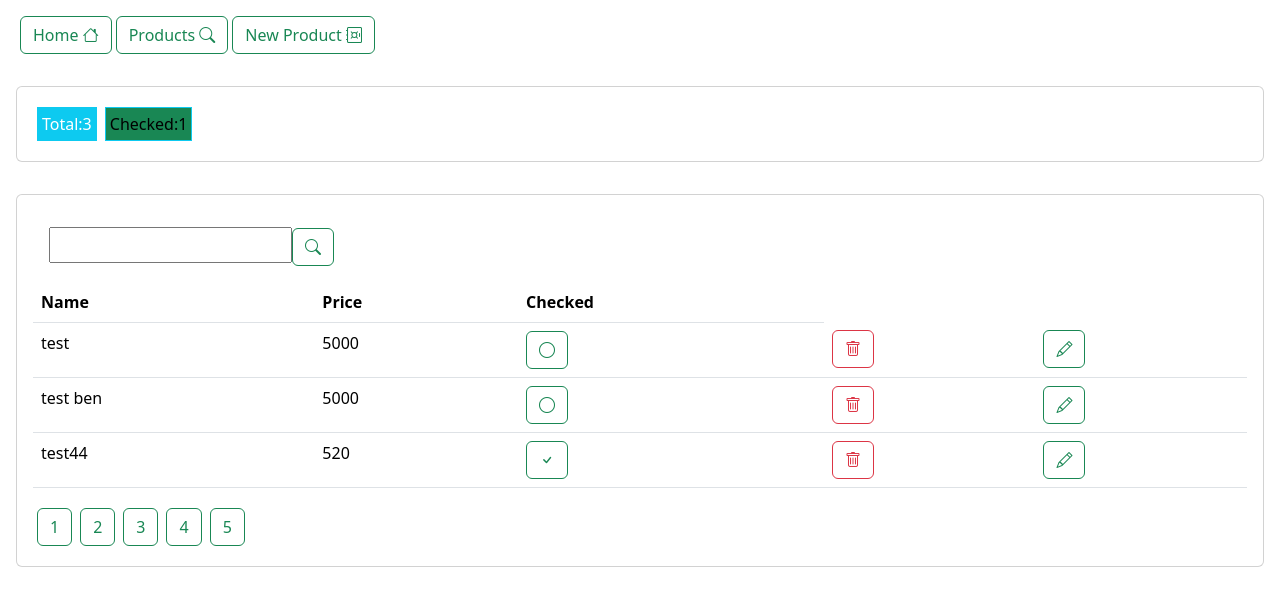
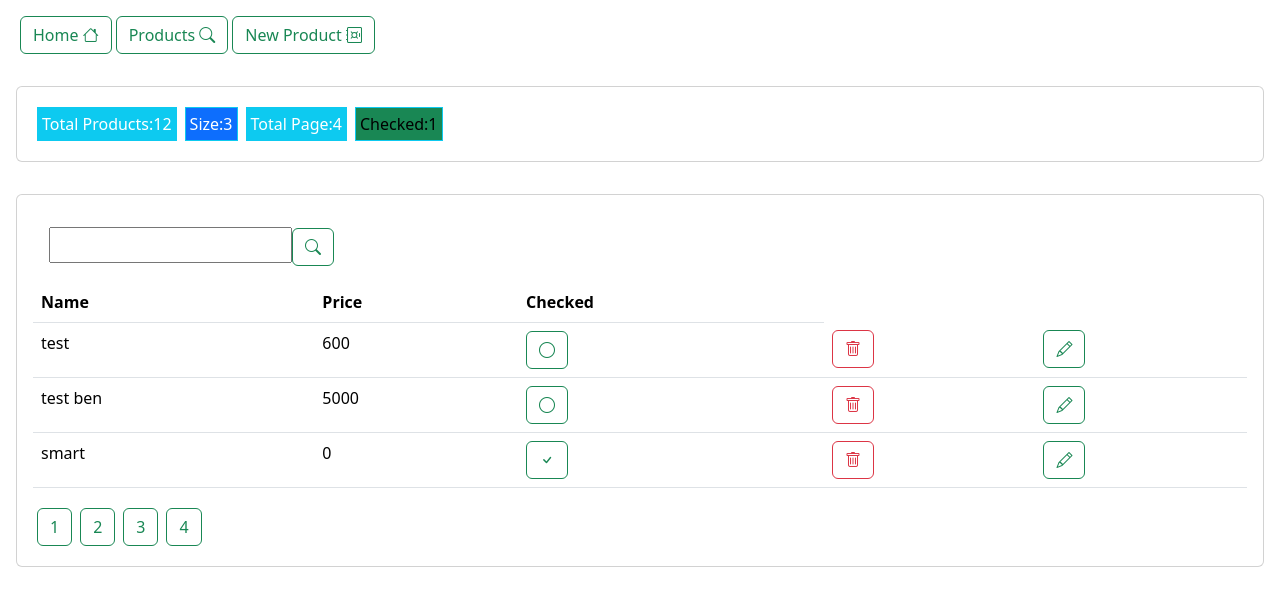
Before and after one commit to SalaheddineBensaghir/TP_Angular_Framework, an Angular app: page /products in a window 1280 px wide. Shown: the top 606 px of the page. Built offline with nearby package versions, Linux system fonts and the light colour scheme; data requests are answered from the project's data file.

Commit message:
version 4

```diff
--- a/data/db.json
+++ b/data/db.json
@@ -3,7 +3,7 @@
     {
       "id": "1",
       "name": "test",
-      "price": 5000,
+      "price": "600",
       "checked": false
     },
     {
@@ -11,12 +11,6 @@
       "name": "test ben",
       "price": 5000,
       "checked": false
-    },
-    {
-      "id": "3",
-      "name": "test44",
-      "price": "520",
-      "checked": true
     },
     {
       "id": "4",
--- a/src/app/dashboard/dashboard.component.html
+++ b/src/app/dashboard/dashboard.component.html
@@ -3,7 +3,13 @@
     <div class="card-body">
       <ul class="nav nav-pills">
         <li >
-          <label class="border border-info p-1 bg-info text-white m-1">Total:{{appState.productState.products.length}}</label>
+          <label class="border border-info p-1 bg-info text-white m-1">Total Products:{{appState.productState.totalProduct}}</label>
+        </li>
+        <li >
+          <label class="border border-info p-1 bg-primary text-white m-1"> Size:{{appState.productState.pageSize}}</label>
+        </li>
+        <li >
+          <label class="border border-info p-1 bg-info text-white m-1">Total Page:{{appState.productState.totalPage}}</label>
         </li>
         <li >
           <label class="border border-info p-1 bg-success text-black m-1">Checked:{{totalCheckedProduct()}}</label>
--- a/src/app/products/products.component.html
+++ b/src/app/products/products.component.html
@@ -2,9 +2,9 @@
   <div class="card">
     <div class="card-body">
       <div class="card-body">
-        {{appState.productState.keyword}}
+<!--        {{appState.productState.keyword}}-->
         <input class="p-1" type="text" [(ngModel)]="appState.productState.keyword">
-        <button (click)="getProduct()" class="btn btn-outline-success">
+        <button (click)="searchProduct()" class="btn btn-outline-success">
           <i class="bi bi-search"></i>
         </button>
       </div>
--- a/src/app/products/products.component.ts
+++ b/src/app/products/products.component.ts
@@ -22,16 +22,17 @@ export class ProductsComponent implements  OnInit{
   ngOnInit(): void{
 
 
-this.getProduct();
+this.searchProduct();
   }
-  getProduct(){
+  searchProduct(){
 
 
-this.productService.getProduct(this.appState.productState.keyword,this.appState.productState.currentPage,this.appState.productState.pageSize)
+this.productService.searchProduct(this.appState.productState.keyword,this.appState.productState.currentPage,this.appState.productState.pageSize)
   .subscribe({
       next: (resp) => {
         this.appState.productState.products=resp.body as Product[];
         let totalProducts : number=parseInt(resp.headers.get('X-Total-Count')!);
+        this.appState.productState.totalProduct=totalProducts;
         console.log(totalProducts);
 
 this.appState.productState.totalPage= Math.floor(totalProducts/this.appState.productState.pageSize);
@@ -68,6 +69,7 @@ this.productService.deleteProduct(product).subscribe({
   next:value => {
    //this.getProduct();
     this.appState.productState.products=this.appState.productState.products.filter((p:any )=>p.id!=product.id);
+  this.searchProduct();
   }
 })
   }
@@ -84,7 +86,7 @@ this.productService.deleteProduct(product).subscribe({
 
   handleGotoPage(page: number) {
    this.appState.productState.currentPage=page;
-    this.getProduct()
+    this.searchProduct()
   }
 
   handleEdite(product: Product) {
--- a/src/app/services/app-state.service.ts
+++ b/src/app/services/app-state.service.ts
@@ -10,7 +10,8 @@ export class AppStateService {
     keyword : "" ,
     totalPage: 0,
     pageSize:3,
-    currentPage:1
+    currentPage:1,
+    totalProduct:0
   }
 
   constructor() { }
--- a/src/app/services/product.service.ts
+++ b/src/app/services/product.service.ts
@@ -10,7 +10,7 @@ export class ProductService {
 
   constructor(private http:HttpClient) { }
 
-  public  getProduct(keyword:string="",page:number=1,size:number=4){
+  public  searchProduct(keyword:string="",page:number=1,size:number=4){
     return     this.http.get(`http://localhost:3000/products?name_like=${keyword}&_page=${page}&_limit=${size}`,{observe:'response'});
 
   }
```
